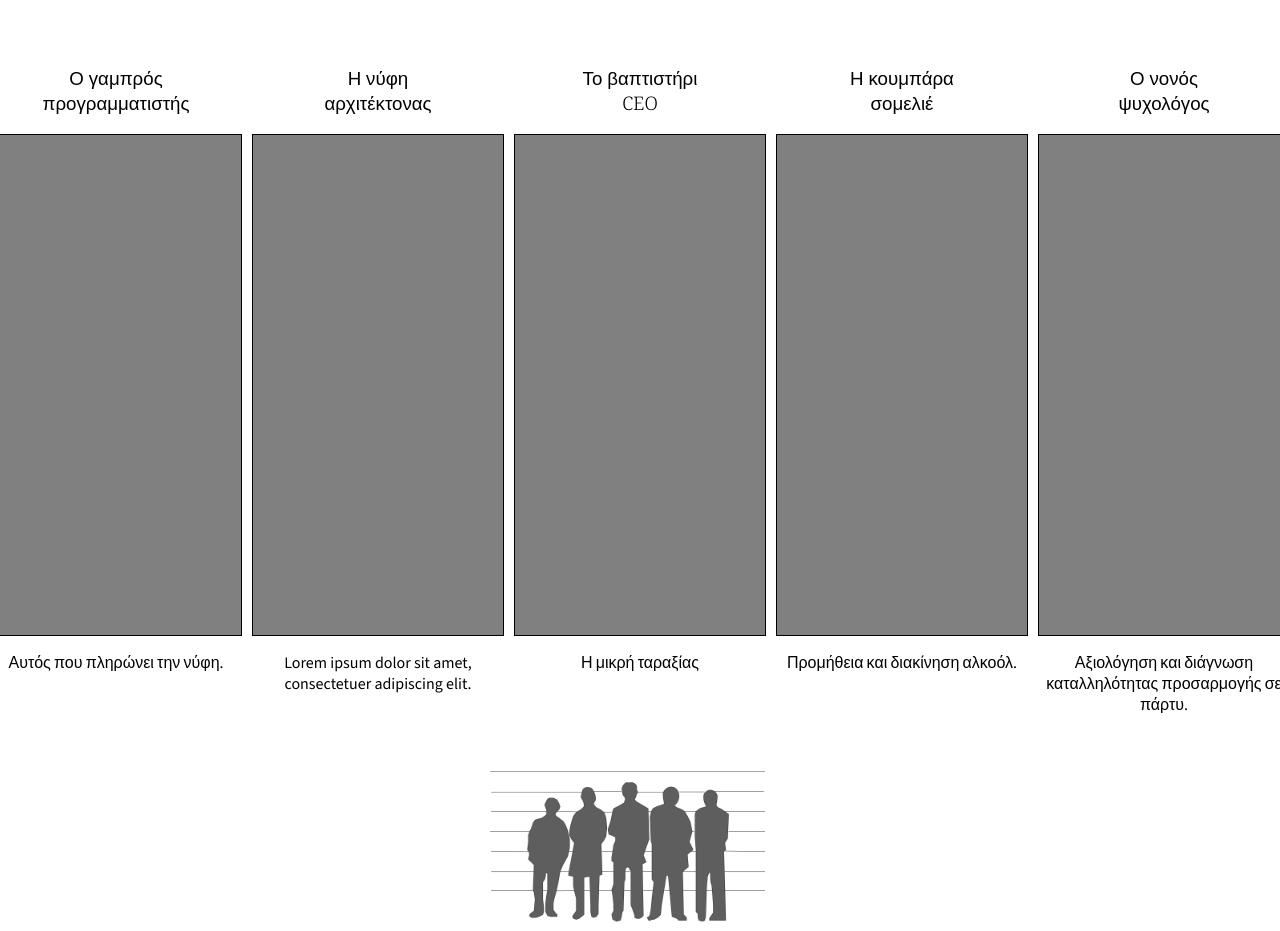
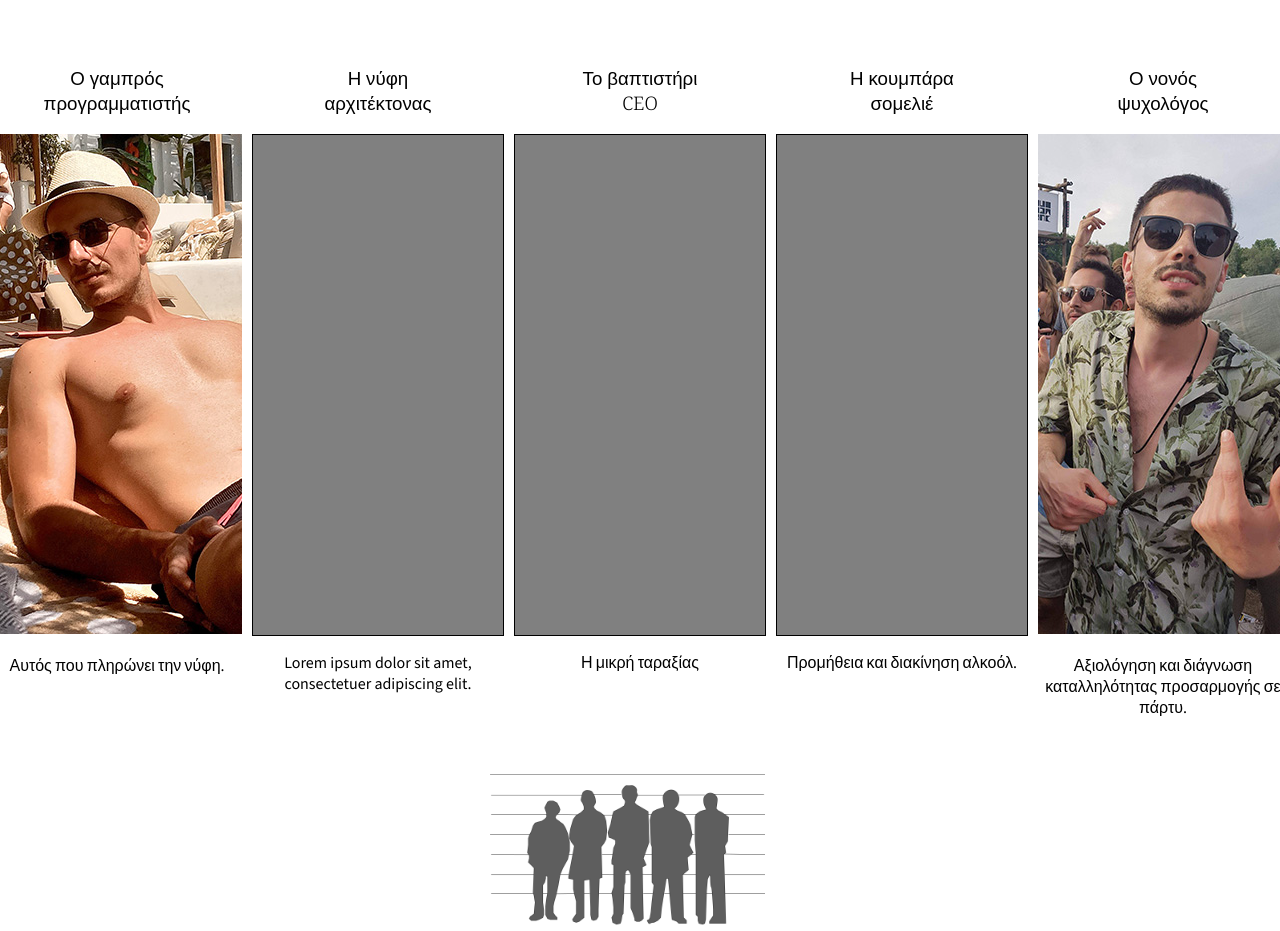
Before and after one commit to dodosiz/wedding-site, a Next.js app: page / in a window 1280 px wide. Shown: the part 1320-2251 px from the top of the page. Built offline with nearby package versions, Linux system fonts and the light colour scheme.

Commit message:
Theo and Noulis suspects

```diff
--- a/app/ui/sections/homeSection.tsx
+++ b/app/ui/sections/homeSection.tsx
@@ -56,7 +56,7 @@ export function HomeSection() {
         <div className={styles.suspects_grid}>
           <div className={styles.suspects_grid_item}>
             <Header textAlign="center" level={3}>Ο γαμπρός<br />προγραμματιστής</Header>
-            <div className={styles.suspects_grid_box}></div>
+            <Image width={250} height={500} alt="theo" src="/usual_suspects/theo.jpg" />
             <p>Αυτός που πληρώνει την νύφη.</p>
           </div>
           <div className={styles.suspects_grid_item}>
@@ -76,7 +76,7 @@ export function HomeSection() {
           </div>
           <div className={styles.suspects_grid_item}>
             <Header textAlign="center" level={3}>Ο νονός<br />ψυχολόγος</Header>
-            <div className={styles.suspects_grid_box}></div>
+            <Image width={250} height={500} alt="noulis" src="/usual_suspects/noulis.jpg" />
             <p>Αξιολόγηση και διάγνωση καταλληλότητας προσαρμογής σε πάρτυ.</p>
           </div>
         </div>
```
Also changed, not shown: public/usual_suspects/noulis.jpg (added), public/usual_suspects/theo.jpg (added).
